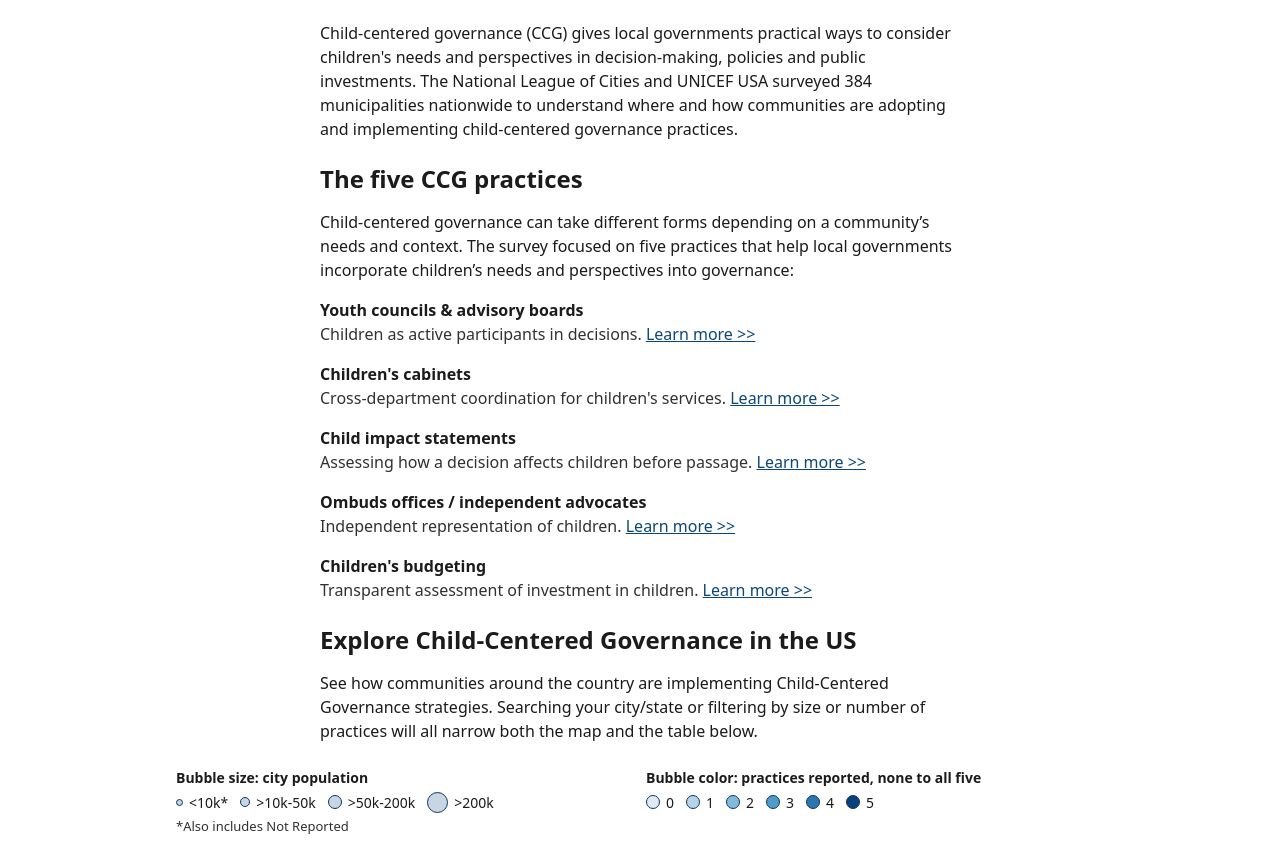
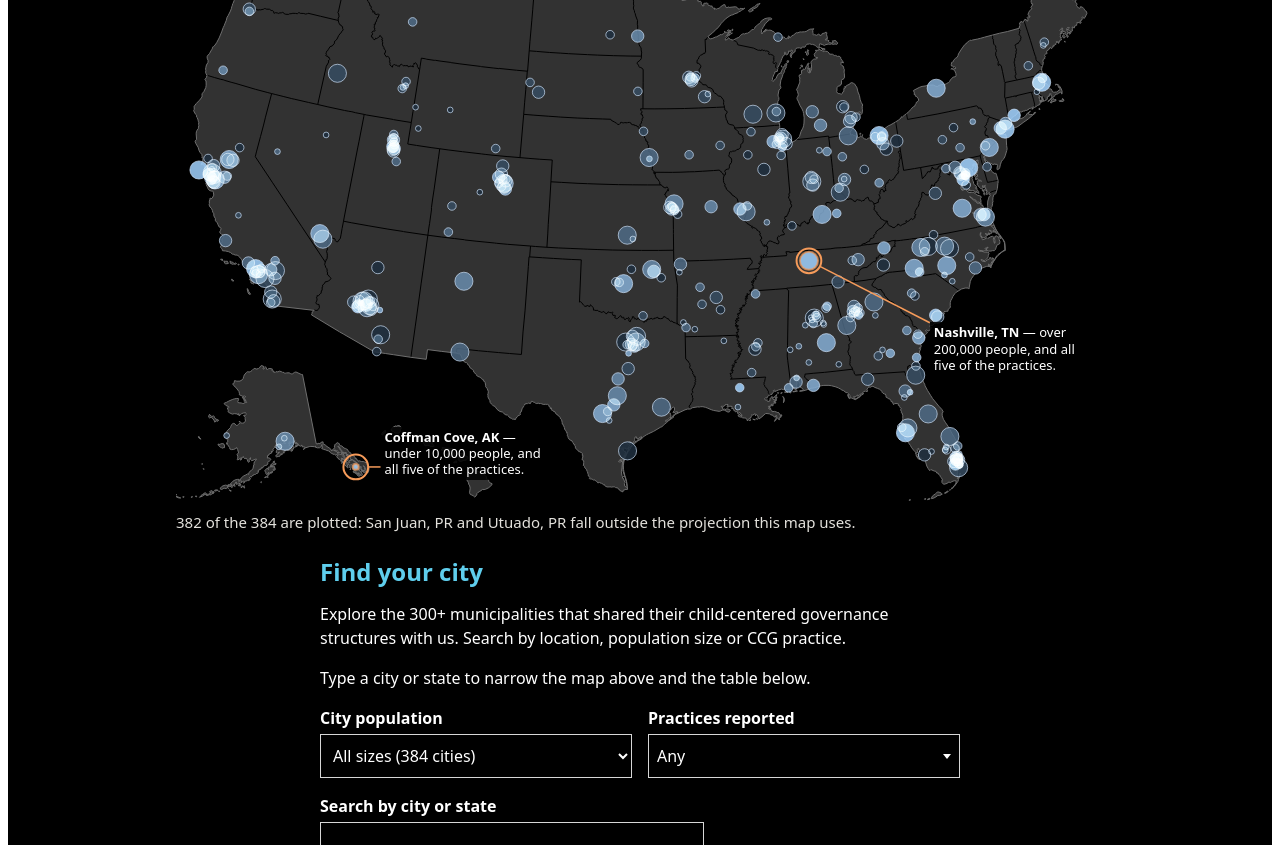
Before and after one commit to frankelavsky/cacr_prototype, a website: page src/index.html in a window 1280 px wide. Shown: the part 183-1028 px from the top of the page. Drawn offline with Linux system fonts and the light colour scheme.

Commit message:
style match, make updates to copy, trim top and bottom

```diff
--- a/src/ccg-dashboard.css
+++ b/src/ccg-dashboard.css
@@ -1,18 +1,21 @@
 /* All styles are scoped under #ccg-dashboard so the embed cannot leak into the host page. */
 
 #ccg-dashboard {
-  --ccg-text: #1b1b1b;
-  --ccg-text-muted: #313131;
-  --ccg-bg: #ffffff;
+  /* Based on the UNICEF USA palette (from_team/_variables.scss); the bright originals are in archive/. */
+  --ccg-text: #ffffff;
+  --ccg-text-muted: #e3e1dc;
+  --ccg-bg: #000000;
   --ccg-rule: #d6d6d6;
-  --ccg-focus: #0b4778;
+  --ccg-focus: #5fceed;
   /* Body text on this must still clear 4.5:1. */
-  --ccg-pinned-bg: #e9f4fd;
-  --ccg-surface-alt: #f2f5f8;
+  --ccg-pinned-bg: #002442;
+  --ccg-pinned-bar: #7992ac;
+  --ccg-surface-alt: #222222;
   --ccg-control-height: 2.75rem;
   --ccg-measure: 42rem;
   --ccg-space: 1rem;
 
+  color-scheme: dark;
   box-sizing: border-box;
   font-family: system-ui, -apple-system, "Segoe UI", Roboto, Helvetica, Arial, sans-serif;
   font-size: 1rem;
@@ -73,6 +76,7 @@
 
 #ccg-dashboard h2 {
   font-size: clamp(1.25rem, 4vw, 1.5rem);
+  color: var(--ccg-focus);
 }
 
 #ccg-dashboard h3 {
@@ -81,6 +85,10 @@
 
 #ccg-dashboard p {
   text-wrap: pretty;
+}
+
+#ccg-dashboard a {
+  color: var(--ccg-focus);
 }
 
 /* Visible focus is a hard requirement — never remove this without a replacement. */
@@ -107,7 +115,7 @@
 #ccg-dashboard {
   --ccg-measure-wide: 60rem;
   --ccg-section-gap: 1.5rem;
-  --ccg-placeholder-bg: #f4f4f4;
+  --ccg-placeholder-bg: #323232;
 }
 
 #ccg-dashboard .ccg-section {
@@ -380,7 +388,7 @@
 }
 
 #ccg-dashboard .ccg-button:hover {
-  background: #eef4fa;
+  background: var(--ccg-surface-alt);
 }
 
 @media (min-width: 640px) {
@@ -447,11 +455,11 @@
    ========================================================================== */
 
 #ccg-dashboard {
-  --ccg-map-land: #e9edf0;
+  --ccg-map-land: #323232;
   --ccg-map-outline: #6f6f6f;
-  --ccg-map-state: #ffffff;
-  --ccg-map-bubble-stroke: #10365e;
-  --ccg-map-accent: #9a3412;
+  --ccg-map-state: #000000;
+  --ccg-map-bubble-stroke: #cbdff5;
+  --ccg-map-accent: #f69b5a;
 }
 
 #ccg-dashboard .ccg-map {
@@ -493,6 +501,12 @@
   stroke: var(--ccg-map-bubble-stroke);
   stroke-width: 1;
   fill-opacity: 0.85;
+  stroke-opacity: 0.7;
+  mix-blend-mode: screen;
+}
+
+#ccg-dashboard .ccg-map__cities {
+  isolation: isolate;
 }
 
 #ccg-dashboard .ccg-map__bubble.is-highlighted {
@@ -539,7 +553,7 @@
     margin: 0;
     padding: 0.125rem 0.25rem;
     border: 0;
-    background: rgba(255, 255, 255, 0.85);
+    background: rgba(0, 0, 0, 0.85);
     font-size: 0.8125rem;
     line-height: 1.25;
   }
@@ -603,8 +617,9 @@
   background: var(--ccg-dot-fill, transparent);
 }
 
+/* Hollow: size says nothing about practices, so it borrows no color from the count scale. */
 #ccg-dashboard .ccg-legend__group--size .ccg-legend__dot {
-  --ccg-dot-fill: #c8d6e3;
+  --ccg-dot-fill: transparent;
 }
 
 #ccg-dashboard .ccg-legend__group--count .ccg-legend__dot {
@@ -622,8 +637,8 @@
    ========================================================================== */
 
 #ccg-dashboard {
-  --ccg-table-stripe: #f6f7f8;
-  --ccg-table-head: #eef1f4;
+  --ccg-table-stripe: #222222;
+  --ccg-table-head: #222222;
 }
 
 #ccg-dashboard .ccg-table {
@@ -708,7 +723,7 @@
 }
 
 #ccg-dashboard .ccg-table__row--pinned > :first-child {
-  box-shadow: inset 0.25rem 0 0 var(--ccg-map-bubble-stroke);
+  box-shadow: inset 0.25rem 0 0 var(--ccg-pinned-bar);
 }
 
 #ccg-dashboard .ccg-table__row--pinned th {
@@ -943,7 +958,7 @@
 }
 
 #ccg-dashboard .ccg-table__head-cell.is-sorted {
-  background: #dfe6ec;
+  background: #323232;
 }
 
 #ccg-dashboard .ccg-table__head-cell.is-sorted .ccg-table__sort-arrow {
--- a/src/ccg-dashboard.js
+++ b/src/ccg-dashboard.js
@@ -223,8 +223,9 @@
 
   var UNKNOWN_POPULATION_RADIUS = 3;
 
-  // ColorBrewer Blues. The bubble stroke, not the fill, carries the 3:1 contrast.
-  var COUNT_COLORS = ['#deebf7', '#b5d4ea', '#82badb', '#4f9bc9', '#2b76b0', '#08417e'];
+  // #1f2f3f to #a1d2ff in even OKLab steps, so more practices read brighter on the dark ground.
+  // The bubble stroke, not the fill, carries the 3:1 contrast.
+  var COUNT_COLORS = ['#1f2f3f', '#364c61', '#4f6b86', '#698cad', '#85aed5', '#a1d2ff'];
 
   var ANNOTATION_RING_RADIUS = 13;
 
@@ -927,25 +928,12 @@
     return note;
   }
 
-  function profileCall(record) {
-    var note = element('p', '[FILLER: Want to get involved? See changes you would like to make?] ');
-    note.className = 'ccg-profile__cta';
-
-    var link = element('a', '[FILLER: link text]');
-    link.className = 'ccg-cta';
-    link.href = '#';
-    link.appendChild(hiddenLabel(' for ' + cityLabel(record)));
-
-    note.appendChild(link);
-    return note;
-  }
-
   function cityProfile(record) {
     var missing = isNoData(record);
     var profile = element('div');
     profile.className = 'ccg-profile' + (missing ? ' ccg-profile--no-data' : '');
     profile.appendChild(element('h3', cityLabel(record) + (missing ? ' ' + noDataLabel('flag') : '')));
-    profile.appendChild(missing ? noDataCall(record) : profileCall(record));
+    if (missing) profile.appendChild(noDataCall(record));
 
     var facts = element('dl');
     facts.className = 'ccg-profile__fields';
@@ -1306,6 +1294,8 @@
   function fillStats(root) {
     findAll(root, '[data-ccg-stat]').forEach(function (slot) {
       var value = stats()[slot.getAttribute('data-ccg-stat')];
+      // 385 reads "300+", so the copy stays true as the survey grows.
+      if (slot.hasAttribute('data-ccg-round-down')) value = Math.floor(value / 100) * 100 + '+';
       slot.textContent = value === undefined || value === null ? '' : String(value);
     });
   }
@@ -1709,7 +1699,8 @@
 
   function hydrate(root) {
     fillStats(root);
-    fillPracticeDefinitions(find(root, '[data-ccg-practice-definitions]'));
+    // Its list is commented out of index.html; the host page carries the practices.
+    // fillPracticeDefinitions(find(root, '[data-ccg-practice-definitions]'));
     setUpMap(root);
     wireFilters(root, state.filters);
     wireTable(root);
--- a/src/index.html
+++ b/src/index.html
@@ -16,19 +16,20 @@
 -->
 <div id="ccg-dashboard">
 
-  <a class="ccg-skip-link" href="#ccg-table-heading">Skip to the data table</a>
+  <!-- Commented out: the host page supplies all copy above the map and below the table. -->
+  <!-- <a class="ccg-skip-link" href="#ccg-table-heading">Skip to the data table</a>
 
   <header class="ccg-section">
     <h1>Child-Centered Governance in Action</h1>
     <p class="ccg-subtitle">Explore how communities across the country are putting child-centered governance strategies into practice.</p>
-  </header>
+  </header> -->
 
   <main>
 
     <!-- Kept deliberately short: on a 360px viewport Map 1 has to start above the fold. -->
-    <section class="ccg-section" aria-labelledby="ccg-intro-heading">
+    <!-- <section class="ccg-section" aria-labelledby="ccg-intro-heading"> -->
       <!-- <h2 id="ccg-intro-heading">[FILLER: intro heading]</h2> -->
-      <p>Child-centered governance (CCG) gives local governments practical ways to consider children's needs and perspectives in decision-making, policies and public investments. The National League of Cities and UNICEF USA surveyed <span data-ccg-stat="totalCities"></span> municipalities nationwide to understand where and how communities are adopting and implementing child-centered governance practices.</p>
+      <!-- <p>Child-centered governance (CCG) gives local governments practical ways to consider children's needs and perspectives in decision-making, policies and public investments. The National League of Cities and UNICEF USA surveyed <span data-ccg-stat="totalCities"></span> municipalities nationwide to understand where and how communities are adopting and implementing child-centered governance practices.</p> -->
 
       <!-- <div class="ccg-stat">
         <p class="ccg-stat__number"><span data-ccg-stat="citiesWithAnyPractice_pct"></span>%</p>
@@ -53,23 +54,23 @@
         <p class="ccg-stat__number">[FILLER: impact number]</p>
         <p class="ccg-stat__label">[FILLER: one sentence on what child-centered governance changes for young people, with its source]</p>
       </div> -->
-    </section>
+    <!-- </section>
 
       <p></p>
     <section class="ccg-section" aria-labelledby="ccg-practices-heading">
       <h2 id="ccg-practices-heading">The five CCG practices</h2>
-      <p>Child-centered governance can take different forms depending on a community’s needs and context. The survey focused on five practices that help local governments incorporate children’s needs and perspectives into governance:</p>
+      <p>Child-centered governance can take different forms depending on a community’s needs and context. The survey focused on five practices that help local governments incorporate children’s needs and perspectives into governance:</p> -->
       <!-- Names and definitions are authored in data/source/practices.json and baked into CCG_DATA. -->
-      <dl class="ccg-practice-list" data-ccg-practice-definitions></dl>
-    </section>
+      <!-- <dl class="ccg-practice-list" data-ccg-practice-definitions></dl>
+    </section> -->
 
     <!--
       One map. It is a display of whatever the controls below it are showing: the reader
       never operates it, and it is the first thing on the page at 360px.
     -->
-    <section class="ccg-section ccg-section--wide" aria-labelledby="ccg-map-heading">
-      <h2 id="ccg-map-heading">Explore Child-Centered Governance in the US</h2>
-      <p>See how communities around the country are implementing Child-Centered Governance strategies. Searching your city/state or filtering by size or number of practices will all narrow both the map and the table below.</p>
+    <section class="ccg-section ccg-section--wide">
+      <!-- <h2 id="ccg-map-heading">Explore Child-Centered Governance in the US</h2>
+      <p>See how communities around the country are implementing Child-Centered Governance strategies. Searching your city/state or filtering by size or number of practices will all narrow both the map and the table below.</p> -->
 
       <!--
         The graphic — legend, map, callouts — is one aria-hidden block. Everything it
@@ -136,7 +137,8 @@
     -->
     <section class="ccg-section" aria-labelledby="ccg-filters-heading">
       <h2 id="ccg-filters-heading">Find your city</h2>
-      <p>Explore the <span data-ccg-stat="totalCities"></span> cities that shared their child-centered governance structures with us and find whether your city is included.</p>
+      <p>Explore the <span data-ccg-stat="totalCities" data-ccg-round-down></span> municipalities that shared their child-centered governance structures with us. Search by location, population size or CCG practice.</p>
+      <p>Type a city or state to narrow the map above and the table below.</p>
 
       <!-- No submit button exists, but Enter in a form still submits and would reload the
            host page; the script prevents that. Every option list is filled from the data,
@@ -283,7 +285,7 @@
       <p class="ccg-visually-hidden" id="ccg-table-status"></p>
     </section>
 
-    <section class="ccg-section" aria-labelledby="ccg-involved-heading">
+    <!-- <section class="ccg-section" aria-labelledby="ccg-involved-heading">
       <h2 id="ccg-involved-heading">Ready to Bring Child-Centered Governance to Your Community?</h2>
       <p>Explore our resources and keep learning about the child-centered governance structures in your community! Interested to see your city on this map? <a href="#">Sign up</a> to be the first to know when we’ll be collecting more city data!</p>
     </section>
@@ -299,7 +301,7 @@
     <section class="ccg-section" aria-labelledby="ccg-learn-heading">
       <h2 id="ccg-learn-heading">Keep Exploring</h2>
       <p><a href="#">Research Library</a>	|	<a href="#">CCG Homepage</a>	|	<a href="#">Sign up</a></p>
-    </section>
+    </section> -->
 
   </main>
 
```
